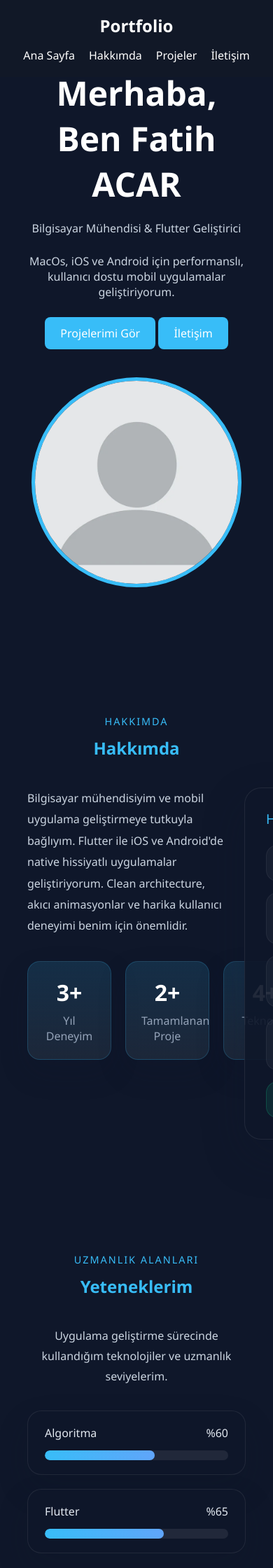
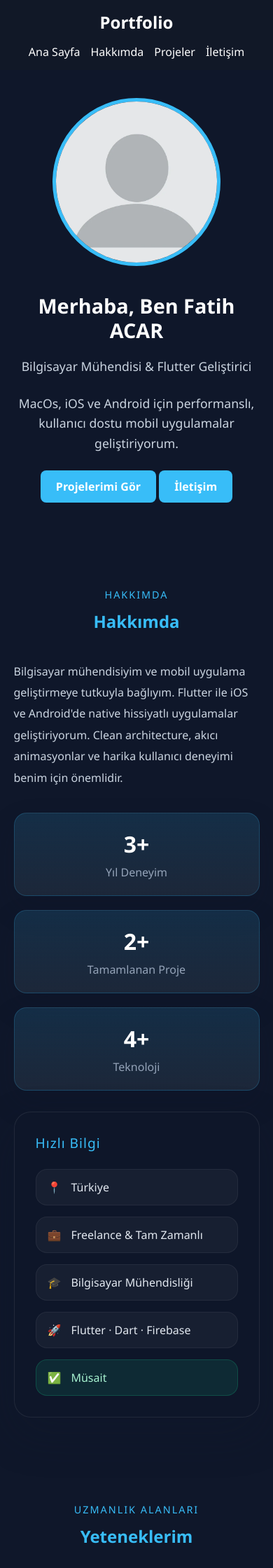
Before and after one commit to fth4c4r/fth4c4r.github.io, a PHP site: page / in a window 390 px wide; the page is wider, and only the part inside the window is pictured. Shown: the top 2240 px of that part at 70% size. Run offline with PHP 8.4, Linux system fonts and the light colour scheme.

Commit message:
Update style.css

```diff
--- a/css/style.css
+++ b/css/style.css
@@ -12,6 +12,8 @@ html{
 body{
     background:#0f172a;
     color:#fff;
+    width:100%;
+    overflow-x:hidden; /* Yatayda kaydırma çubuğu çıkmasını ve ekranın sağa doğru taşmasını engeller */
 }
 
 nav{
@@ -48,24 +55,35 @@ nav a{
     display:flex;
     justify-content:space-around;
     align-items:center;
-    padding:100px 10%;
-    flex-wrap:wrap;
+    padding:120px 10% 80px; /* Üst boşluk fixed menünün altında kalmaması için artırıldı */
+    gap: 40px;
 }
 
 .hero img{
     width:300px;
+    height:300px;
+    object-fit: cover;
     border-radius:50%;
     border:5px solid #38bdf8;
+    flex-shrink: 0;
+}
+
+.hero-content{
+    flex: 1;
+    min-width: 300px;
 }
 
 .hero-content h1{
     font-size:3rem;
     margin-bottom:20px;
+    line-height: 1.2;
 }
 
 .hero-content p{
     margin-bottom:25px;
     color:#cbd5e1;
+    font-size: 1.1rem;
+    line-height: 1.6;
 }
 
 .btn{
@@ -75,6 +93,12 @@ nav a{
     text-decoration:none;
     padding:12px 22px;
     border-radius:8px;
+    font-weight: 600;
+    transition: background 0.2s;
+}
+
+.btn:hover{
+    background:#0ea5e9;
 }
 
 .section-header{
@@ -92,7 +116,7 @@ nav a{
 
 .about-grid{
     display:grid;
-    grid-template-columns:repeat(2,minmax(280px,1fr));
+    grid-template-columns: repeat(auto-fit, minmax(320px, 1fr)); /* Sabit 2 sütun yerine esnek ve kırılgan olmayan yapı */
     gap:30px;
     align-items:start;
 }
@@ -105,7 +129,7 @@ nav a{
 
 .about-stats{
     display:grid;
-    grid-template-columns:repeat(3,minmax(120px,1fr));
+    grid-template-columns: repeat(auto-fit, minmax(140px, 1fr)); /* Küçük ekranlarda otomatik alt alta geçer */
     gap:20px;
     margin-top:35px;
 }
@@ -354,29 +377,101 @@ section h2{
     text-align:center;
 }
 
+
+/* ==========================================================================
+   YENİLENMİŞ RESPONSIVE KATMANI (MEDIA QUERIES)
+   ========================================================================== */
+
+/* 1. TABLET VE KÜÇÜK DIZÜSTÜ BİLGİSAYARLAR (Maksimum 1024px) */
+@media(max-width: 1024px) {
+    nav {
+        padding: 20px 5%;
+    }
+
+    section {
+        padding: 60px 5%;
+    }
+
+    .hero {
+        padding: 120px 5% 60px;
+    }
+}
+
+/* 2. MOBİL CİHAZLAR (Maksimum 768px) */
 @media(max-width:768px){
-
     nav{
         flex-direction:column;
         gap:15px;
+        padding: 15px 20px;
+        position: static; /* Mobilde sayfa üstüne sabit kalıp içeriği kapatmaması için esnetildi */
+    }
+
+    nav ul {
+        gap: 15px;
+        flex-wrap: wrap;
+        justify-content: center;
     }
 
     .hero{
         text-align:center;
+        flex-direction: column-reverse; /* Mobilde önce yazı, sonra resim görünmesi için ideal dizilim */
+        min-height: auto;
+        padding-top: 40px;
     }
 
     .hero img{
-        margin-top:40px;
+        width: 240px;
+        height: 240px;
+        margin-top: 0;
+    }
+
+    .hero-content h1 {
+        font-size: 2.2rem;
+    }
+
+    .about-grid {
+        grid-template-columns: 1fr; /* Mobilde hakkımda yazısı ve info kartı alt alta gelir */
+    }
+
+    .about-stats {
+        grid-template-columns: repeat(2, 1fr); /* İstatistikler mobilde 2'li düzen olur */
     }
 
     .projects{
-        grid-template-columns:repeat(auto-fit,minmax(200px,1fr));
-        gap:15px;
-        padding:0 5%;
+        grid-template-columns: repeat(auto-fit, minmax(240px, 1fr));
+        gap:20px;
     }
 
     .project-card img{
-        height:150px;
+        height:160px;
+    }
+}
+
+/* 3. KÜÇÜK MOBİL CİHAZLAR (Maksimum 480px) */
+@media(max-width:480px){
+    .hero-content h1 {
+        font-size: 1.8rem;
+    }
+
+    .about-stats {
+        grid-template-columns: 1fr; /* Çok küçük ekranlarda istatistikler tek sütun */
+    }
+
+    .skills-list {
+        grid-template-columns: 1fr; /* Yetenekler listesi tek sütun */
+    }
+
+    .achievement-grid {
+        grid-template-columns: 1fr; /* Başarılar tek sütun */
+    }
+
+    .projects{
+        grid-template-columns: 1fr;
+        gap:16px;
+    }
+
+    .project-card img{
+        height:140px;
     }
 
     .project-content{
```
Also changed, not shown: other parts of css/style.css (+10 -30 lines).
